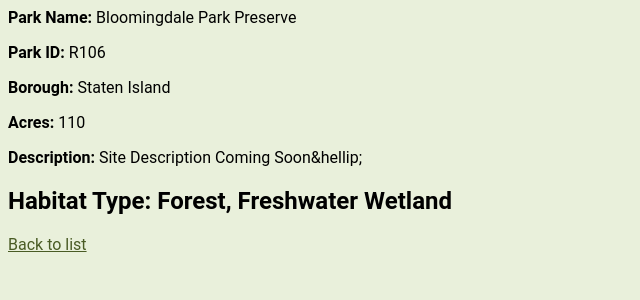
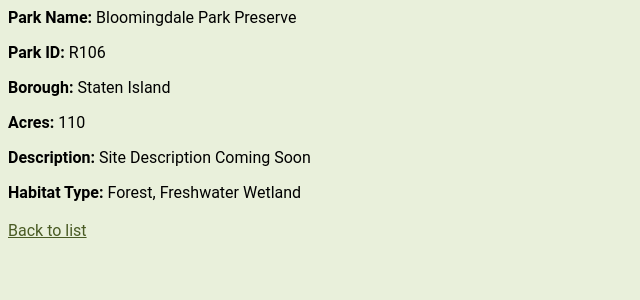
Before and after one commit to annabellamelvin/annabellamelvin.github.io, a Jekyll site: the page Nature_Preserves/parks/R106_110.html, which Jekyll copies as it is, in a window 1280 px wide. Shown: the top 300 px of the page, without its empty margins (0-640 px from the left). Built offline with Jekyll 4.4.1, drawn with Linux system fonts in a browser that asks for light colours.

Commit message:
Update R106_110.html

```diff
--- a/Nature_Preserves/parks/R106_110.html
+++ b/Nature_Preserves/parks/R106_110.html
@@ -13,8 +13,8 @@
       </p>
       <p><b>Acres: </b>110
       </p>
-      <p><b>Description: </b>Site Description Coming Soon&amp;hellip;
+      <p><b>Description: </b>Site Description Coming Soon
       </p>
-      <h2><b>Habitat Type: </b>Forest, Freshwater Wetland
+      <p><b>Habitat Type: </b>Forest, Freshwater Wetland<br/><br/>
       </h2><a href="https://annabellamelvin.github.io/Nature_Preserves/Parks.html">Back to list</a></body>
 </html>
```
